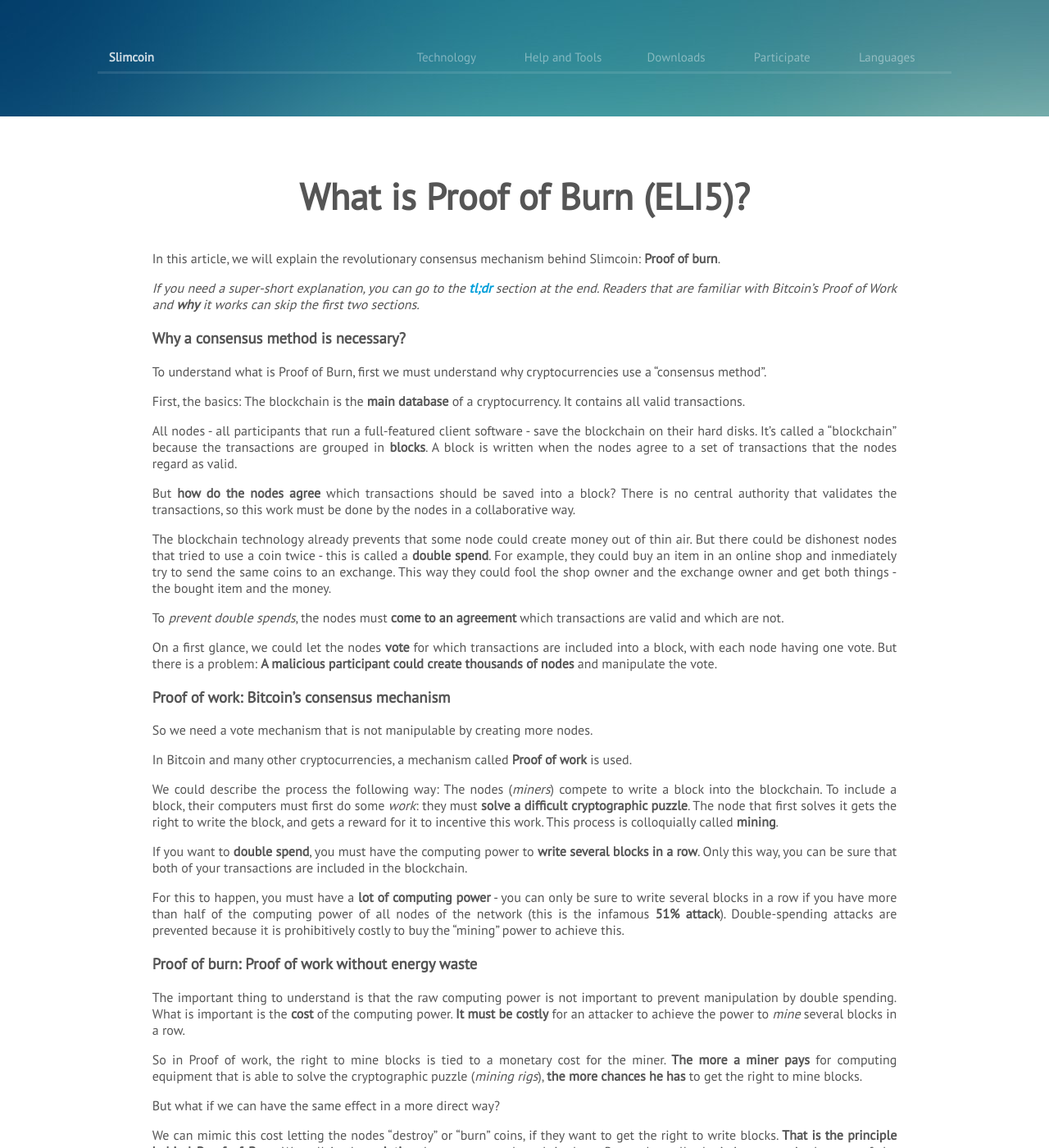
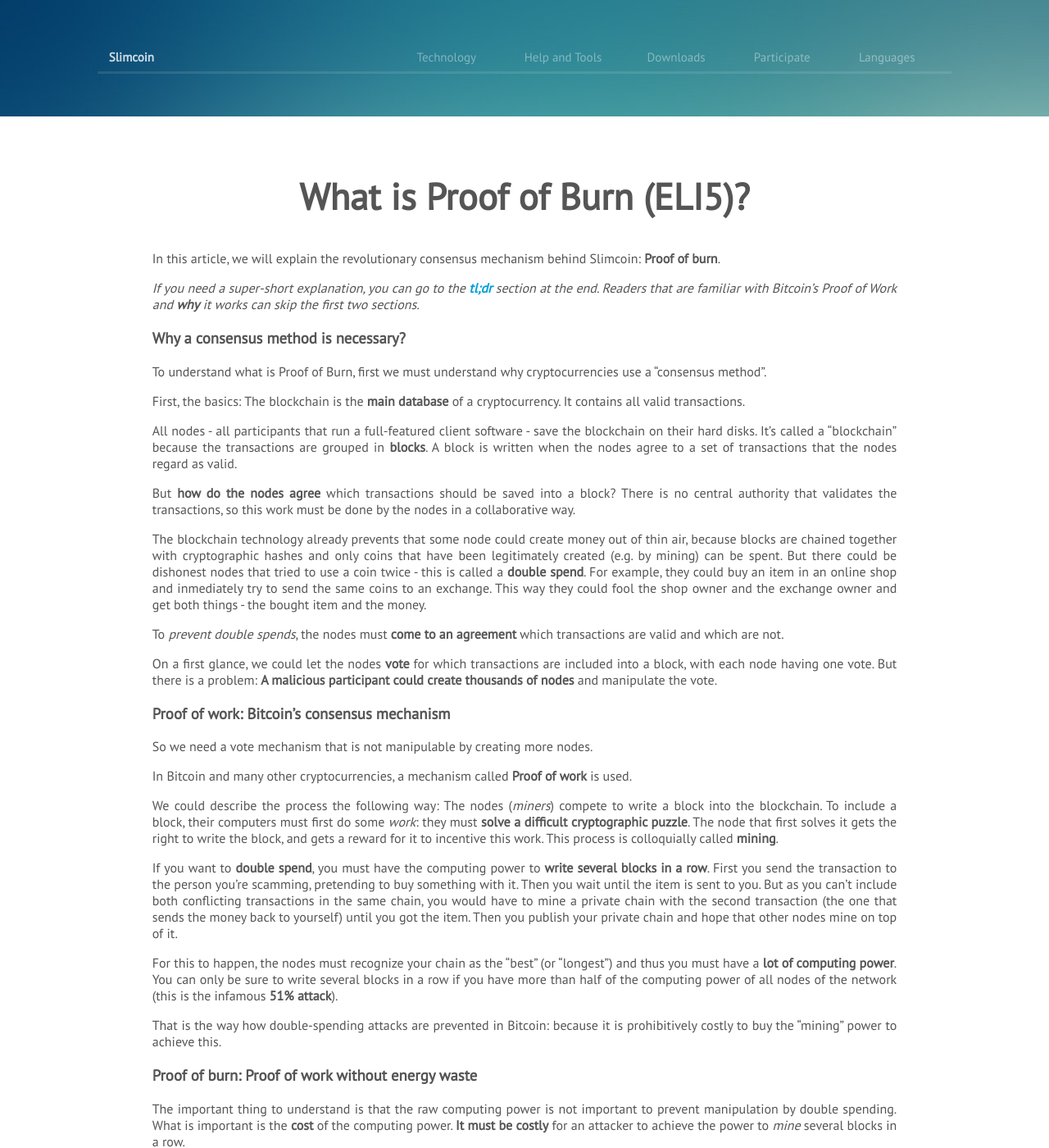
Before and after one commit to slimcoin-project/slimcoin-project.github.io, a Jekyll site: the page built from content/en/proof-of-burn-eli5.md, in a window 1280 px wide and 1400 px high. Shown: the whole window at 82% size. Built offline with Jekyll 4.4.1, drawn with Linux system fonts in a browser that asks for light colours; some web fonts are replaced; some of the changed text lies outside the part shown.

Commit message:
More precise description of 51% attack.

```diff
--- a/content/en/proof-of-burn-eli5.md
+++ b/content/en/proof-of-burn-eli5.md
@@ -23,7 +23,7 @@ All nodes - all participants that run a full-featured client software - save the
 
 But **how do the nodes agree** which transactions should be saved into a block? There is no central authority that validates the transactions, so this work must be done by the nodes in a collaborative way.
 
-The blockchain technology already prevents that some node could create money out of thin air. But there could be dishonest nodes that tried to use a coin twice - this is called a **double spend**. For example, they could buy an item in an online shop and inmediately try to send the same coins to an exchange. This way they could fool the shop owner and the exchange owner and get both things - the bought item and the money.
+The blockchain technology already prevents that some node could create money out of thin air, because blocks are chained together with cryptographic hashes and only coins that have been legitimately created (e.g. by mining) can be spent. But there could be dishonest nodes that tried to use a coin twice - this is called a **double spend**. For example, they could buy an item in an online shop and inmediately try to send the same coins to an exchange. This way they could fool the shop owner and the exchange owner and get both things - the bought item and the money.
 
 To *prevent double spends*, the nodes must **come to an agreement** which transactions are valid and which are not.
 
@@ -38,9 +38,11 @@ In Bitcoin and many other cryptocurrencies, a mechanism called **Proof of work**
 
 We could describe the process the following way: The nodes (*miners*) compete to write a block into the blockchain. To include a block, their computers must first do some *work*: they must **solve a difficult cryptographic puzzle**. The node that first solves it gets the right to write the block, and gets a reward for it to incentive this work. This process is colloquially called **mining**.
 
-If you want to **double spend**, you must have the computing power to **write several blocks in a row**. Only this way, you can be sure that both of your transactions are included in the blockchain.
+If you want to **double spend**, you must have the computing power to **write several blocks in a row**. First you send the transaction to the person you're scamming, pretending to buy something with it. Then you wait until the item is sent to you. But as you can't include both conflicting transactions in the same chain, you would have to mine a private chain with the second transaction (the one that sends the money back to yourself) until you got the item. Then you publish your private chain and hope that other nodes mine on top of it.
 
-For this to happen, you must have a **lot of computing power** - you can only be sure to write several blocks in a row if you have more than half of the computing power of all nodes of the network (this is the infamous **51% attack**). Double-spending attacks are prevented because it is prohibitively costly to buy the "mining" power to achieve this.
+For this to happen, the nodes must recognize your chain as the "best" (or "longest") and thus you must have a **lot of computing power**. You can only be sure to write several blocks in a row if you have more than half of the computing power of all nodes of the network (this is the infamous **51% attack**).
+
+That is the way how double-spending attacks are prevented in Bitcoin: because it is prohibitively costly to buy the "mining" power to achieve this.
 
 ### Proof of burn: Proof of work without energy waste
 
@@ -66,6 +68,8 @@ Like in Proof of Work, the **block rewards are high enough** to allow the partic
 
 Proof of burn has the advantage over Proof of Work that it does consume much less energy. So Slimcoin is your coin of choice if you ever have worried about Bitcoin's environmental cost. But Proof of Burn has also advantages over Proof of Stake, another consensus method that minimizes energy use. We will cover this point in a later post.
 
+In Slimcoin, we combine Proof of Burn with Proof of Stake and Proof of Work. The reason is mainly security: Proof of Burn and Proof of Stake alone have some weaknesses, but the mandatory presence of some Proof of Work blocks helps to prevent the exploitation of them.
+
 ### tldr
 
 **Proof of burn works like virtual mining: You buy a virtual mining rig if you burn coins. The more coins you burn, the more powerful the mining rig. Every virtual mining rig gives you the right to mine for a long time, just like real mining rigs. But they eventually lose their power - just like mining rigs that get obsolete because of Moore's law.**
```
